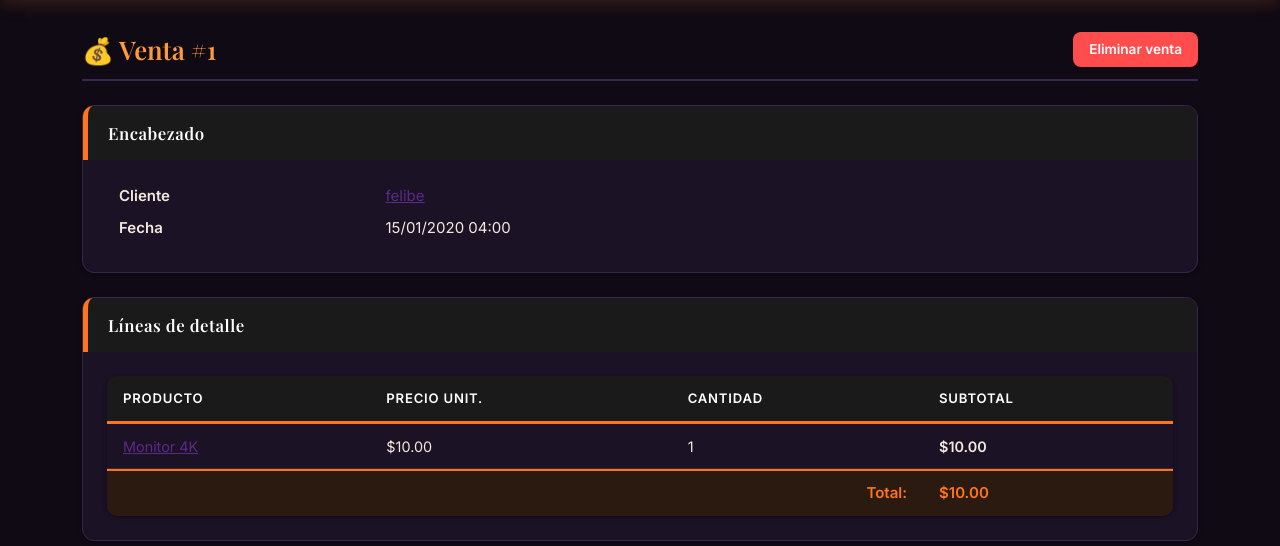
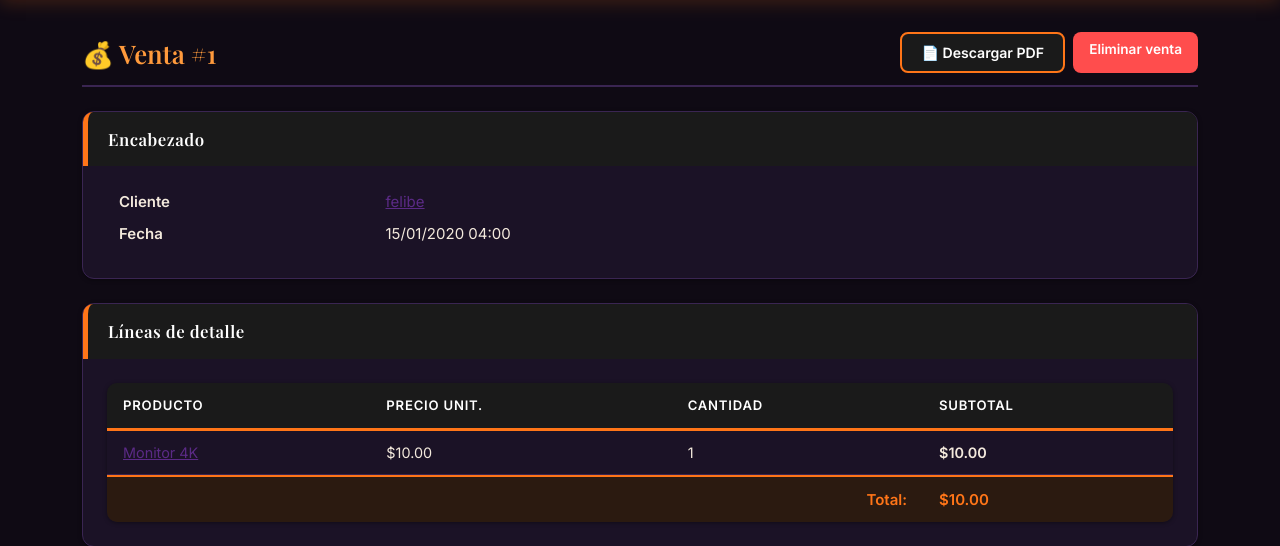
Before and after one commit to veestradav2528-droid/erp-django-utec, a Django app: page /ventas/1/ in a window 1280 px wide. Shown: the part 57-603 px from the top of the page. Run offline with Django 4.2, Linux system fonts and the light colour scheme; a user stored in the database is signed in; data comes from the database, SQL or seed files in the repository; tables that the repository leaves empty hold one stand-in row (values such as "Sample post").

Commit message:
W12: boton descargar PDF en detalle de venta

```diff
--- a/ventas/templates/ventas/detalle.html
+++ b/ventas/templates/ventas/detalle.html
@@ -6,8 +6,12 @@
 <div class="erp-page-title">
     <h2>💰 Venta #{{ venta.pk }}</h2>
     {% if user.is_authenticated %}
-        <a href="{% url 'ventas:eliminar' venta.pk %}"
-           class="btn-erp-danger ms-auto">Eliminar venta</a>
+        <div class="ms-auto d-flex gap-2">
+            <a href="{% url 'ventas:pdf' venta.pk %}"
+               class="btn-erp-primary">📄 Descargar PDF</a>
+            <a href="{% url 'ventas:eliminar' venta.pk %}"
+               class="btn-erp-danger">Eliminar venta</a>
+        </div>
     {% endif %}
 </div>
 
```
